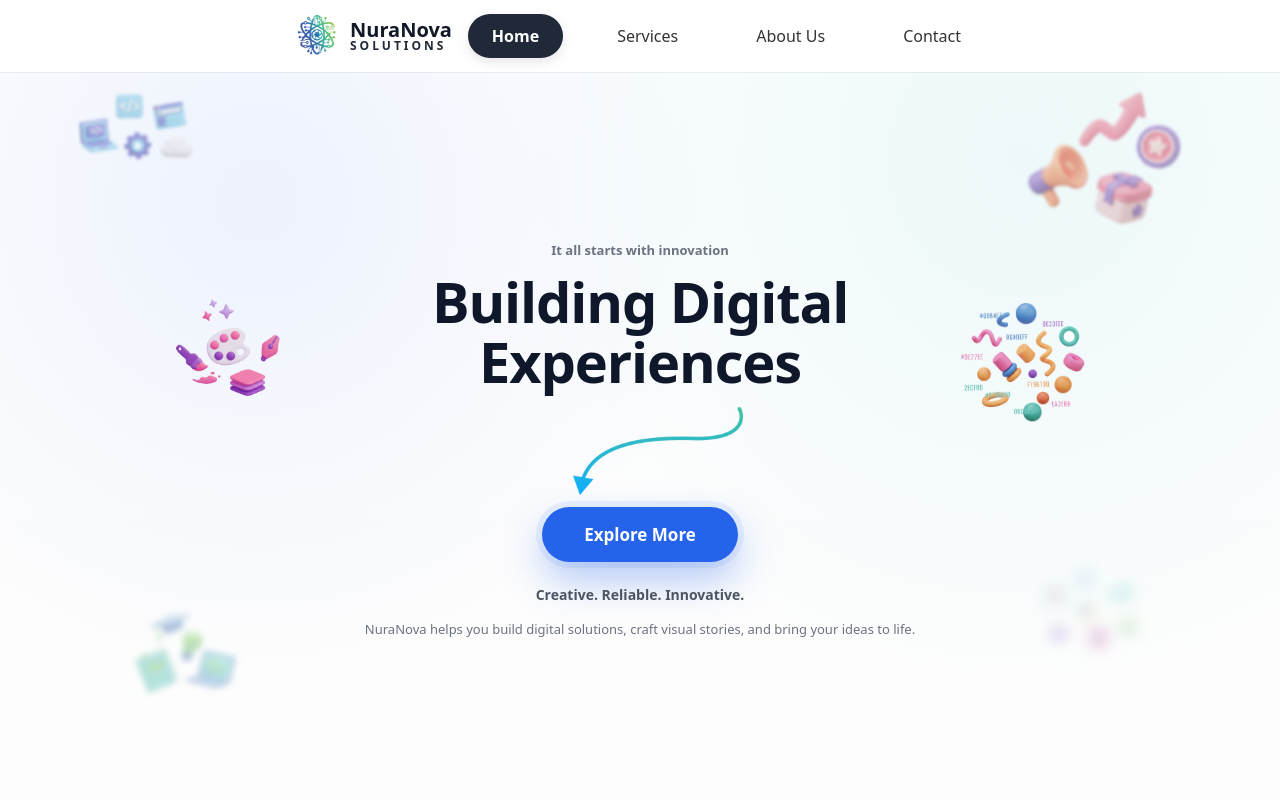
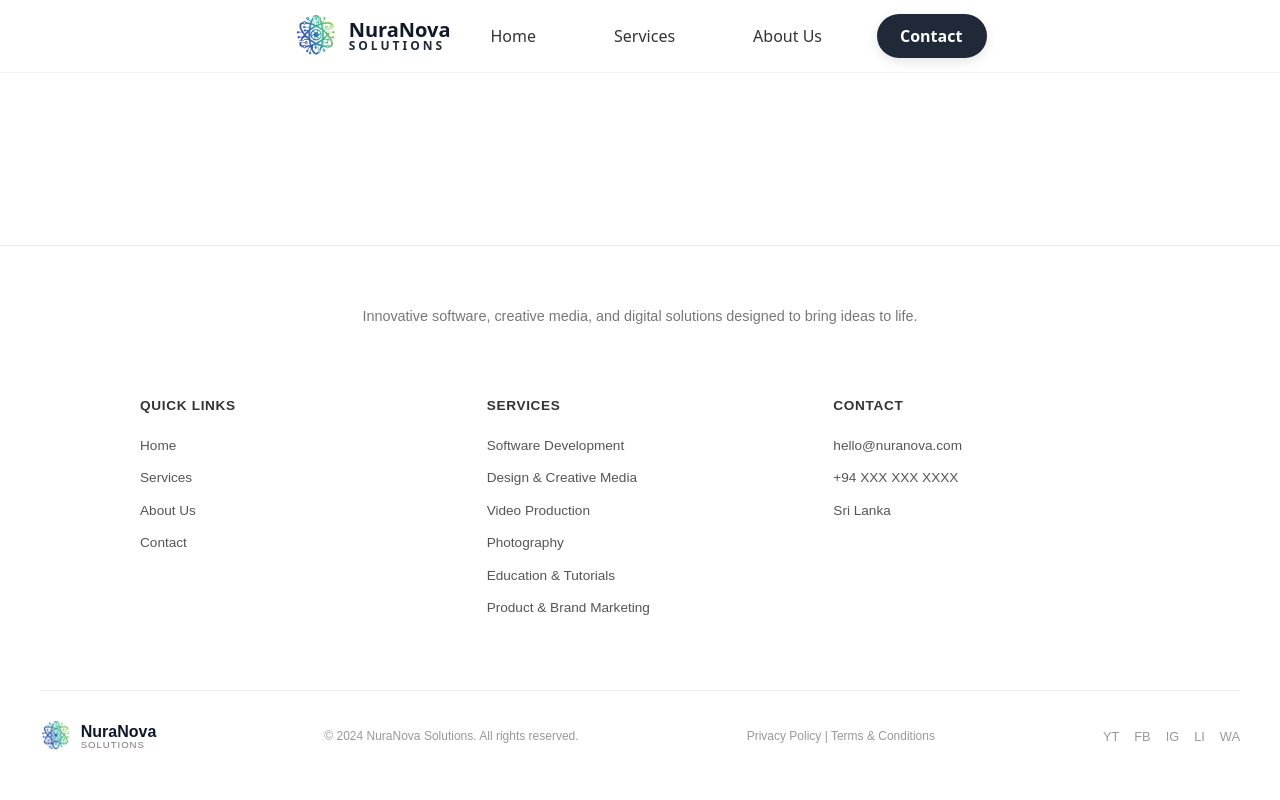
Before and after one commit to kawshal43/nuranovasolutions, a React (Vite) app: page /contact in a window 1280 px wide. Shown: the top 800 px of the page. Built offline with nearby package versions, Linux system fonts and the light colour scheme.

Commit message:
Re-apply React Router implementation

```diff
--- a/src/App.jsx
+++ b/src/App.jsx
@@ -1,16 +1,14 @@
-import Navbar from "./components/navbar";
-import Home from "./pages/Home";
-import Services from "./pages/Services";
-import About from "./pages/About";
+import Navbar from "./components/Navbar";
 import Footer from "./components/Footer";
+import AppRoutes from "./routes";
 
 export default function App() {
   return (
     <>
       <Navbar />
-      <Home />
-      <Services />
-      <About />
+      <div className="main-content">
+        <AppRoutes />
+      </div>
       <Footer />
     </>
   );
--- a/src/components/Navbar.jsx
+++ b/src/components/Navbar.jsx
@@ -1,52 +1,23 @@
 import { useEffect, useState, useRef } from "react";
+import { Link, useLocation } from "react-router-dom";
 import "./Navbar.css";
 
 const Navbar = () => {
-  const [activeLink, setActiveLink] = useState("home");
+  const location = useLocation();
+  const [activeLink, setActiveLink] = useState("/");
   const [menuOpen, setMenuOpen] = useState(false);
   const [indicatorStyle, setIndicatorStyle] = useState({ left: 0, width: 0, opacity: 0 });
 
   const navRef = useRef(null);
   const itemRefs = useRef({});
 
-  // 1. Observer for Scroll Highlighting
+  // Sync activeLink with URL path
   useEffect(() => {
-    const sections = ["home", "service-page", "about", "contact"];
-    const ratios = {};
+    setActiveLink(location.pathname);
+    setMenuOpen(false); // Close menu on route change
+  }, [location]);
 
-    const observer = new IntersectionObserver(
-      (entries) => {
-        // Update ratios for changed entries
-        entries.forEach((entry) => {
-          ratios[entry.target.id] = entry.intersectionRatio;
-        });
-
-        // Find section with highest ratio
-        const best = Object.keys(ratios).reduce((a, b) => {
-          return (ratios[a] || 0) > (ratios[b] || 0) ? a : b;
-        }, activeLink);
-
-        // Only update if significantly visible (e.g. > 10%)
-        if (ratios[best] > 0.1) {
-          setActiveLink(best);
-        }
-      },
-      {
-        root: null,
-        rootMargin: "0px", // Use full viewport
-        threshold: [0.1, 0.2, 0.3, 0.4, 0.5, 0.6, 0.7, 0.8, 0.9, 1.0] // Granular updates
-      }
-    );
-
-    sections.forEach((id) => {
-      const el = document.getElementById(id);
-      if (el) observer.observe(el);
-    });
-
-    return () => observer.disconnect();
-  }, []);
-
-  // 2. Update Fluid Highlight Pill Position
+  // Update Fluid Highlight Pill Position
   useEffect(() => {
     const updateIndicator = () => {
       const activeItem = itemRefs.current[activeLink];
@@ -57,15 +28,15 @@ const Navbar = () => {
           width: offsetWidth,
           opacity: 1,
         });
+      } else {
+        // Fallback or hide if no match
+        setIndicatorStyle(prev => ({ ...prev, opacity: 0 }));
       }
     };
 
-    // Run immediately
     updateIndicator();
-
     // Run after a small delay to ensure layout is settled (fixes initial load)
     const timer = setTimeout(updateIndicator, 100);
-
     // Run on resize
     window.addEventListener("resize", updateIndicator);
 
@@ -75,35 +46,24 @@ const Navbar = () => {
     };
   }, [activeLink, menuOpen]);
 
-  const handleScroll = (e, id) => {
-    e.preventDefault();
-    setMenuOpen(false);
-    const element = document.getElementById(id);
-    if (element) {
-      element.scrollIntoView({ behavior: "smooth" });
-      // Instant update for better feel, though observer will confirm
-      setActiveLink(id);
-    }
-  };
-
   const navItems = [
-    { id: "home", label: "Home" },
-    { id: "service-page", label: "Services" },
-    { id: "about", label: "About Us" },
-    { id: "contact", label: "Contact" },
+    { path: "/", label: "Home" },
+    { path: "/services", label: "Services" },
+    { path: "/about", label: "About Us" },
+    { path: "/contact", label: "Contact" },
   ];
 
   return (
     <header className="navbar">
       <div className="navbar-container">
         {/* BRAND */}
-        <div className="brand" onClick={(e) => handleScroll(e, "home")} style={{ cursor: "pointer" }}>
+        <Link to="/" className="brand">
           <img src="/Logo.PNG" alt="NuraNova Logo" className="brand-logo" />
           <div className="brand-text">
             <span className="brand-main">NuraNova</span>
             <span className="brand-sub">SOLUTIONS</span>
           </div>
-        </div>
+        </Link>
 
         {/* HAMBURGER (mobile) */}
         <button
@@ -131,14 +91,13 @@ const Navbar = () => {
           />
 
           {navItems.map((item) => (
-            <li key={item.id} ref={(el) => (itemRefs.current[item.id] = el)}>
-              <a
-                href={`#${item.id}`}
-                onClick={(e) => handleScroll(e, item.id)}
-                className={activeLink === item.id ? "active" : ""}
+            <li key={item.path} ref={(el) => (itemRefs.current[item.path] = el)}>
+              <Link
+                to={item.path}
+                className={activeLink === item.path ? "active" : ""}
               >
                 {item.label}
-              </a>
+              </Link>
             </li>
           ))}
         </ul>
```
